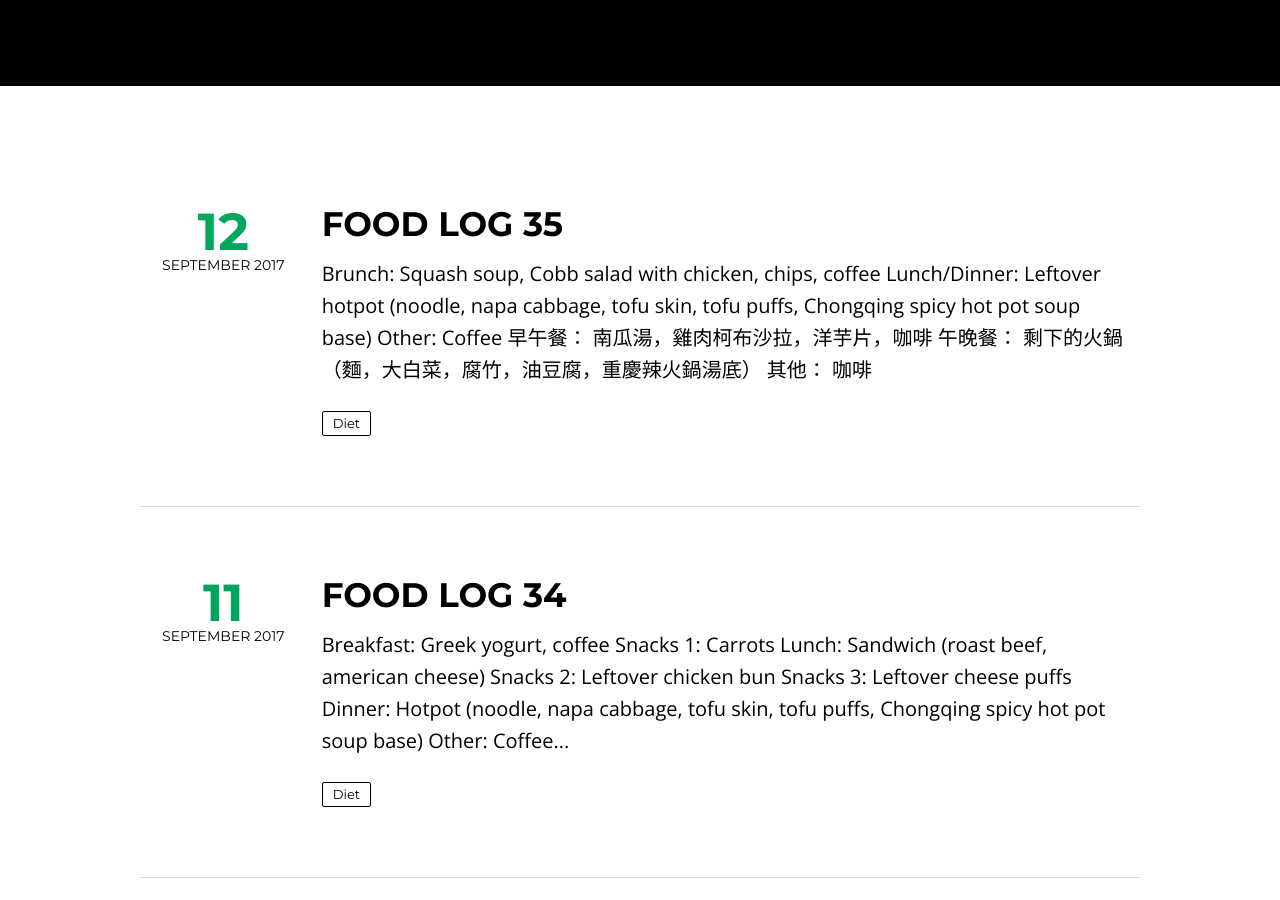
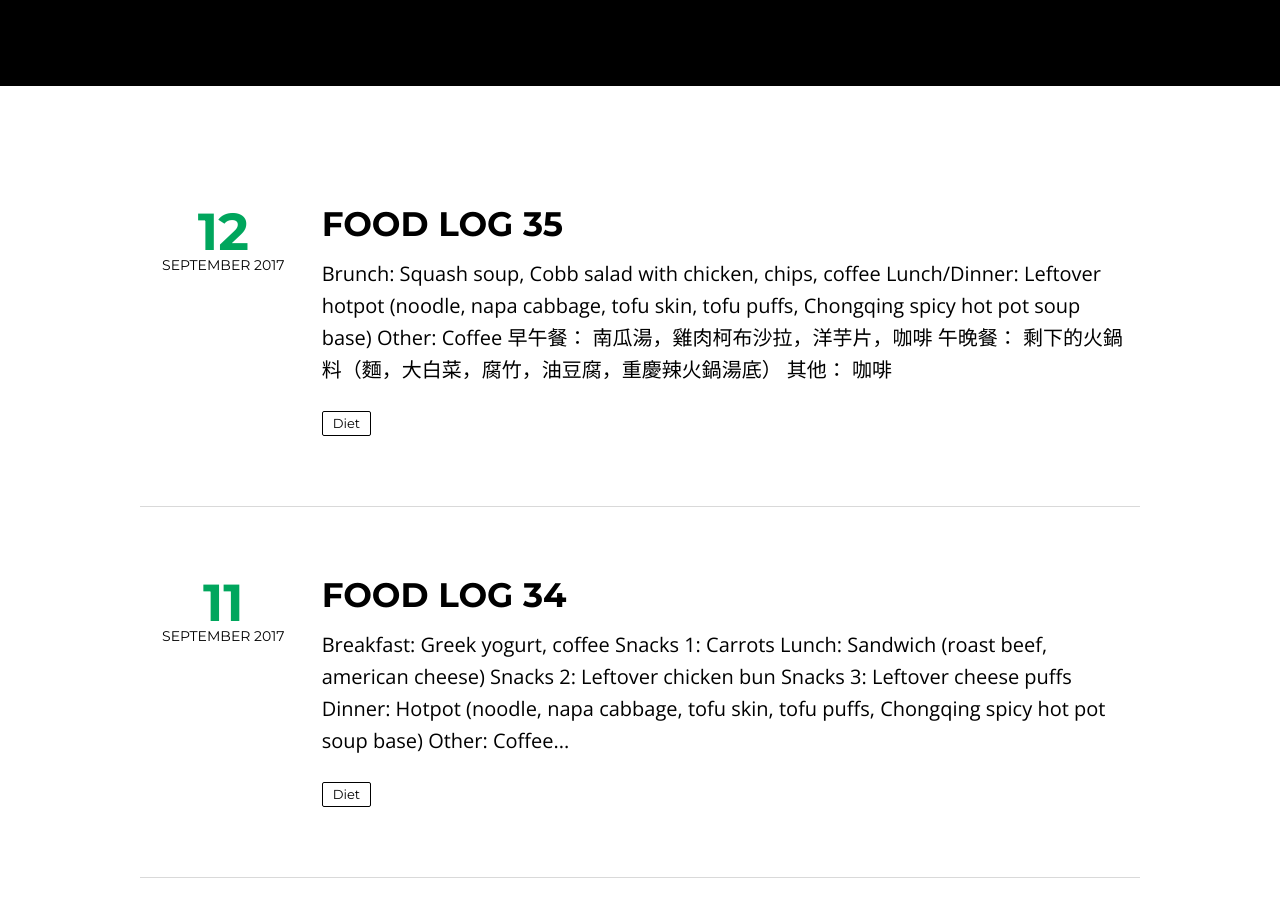
Before and after one commit to kcmlin/kcmlin.github.io, a Jekyll site: the page built from index.html, in a window 1280 px wide and 900 px high, scrolled down 438 px. Built offline with Jekyll 4.4.1, drawn with Linux system fonts in a browser that asks for light colours; nearby versions of some CDN libraries; the list of posts is cut into pages by our own code.

Commit message:
Update 2017-09-12-food35.md

```diff
--- a/_posts/2017-09-12-food35.md
+++ b/_posts/2017-09-12-food35.md
@@ -16,5 +16,5 @@ published: true
 * **Other**: Coffee
 <hr>
 * **早午餐**： 南瓜湯，雞肉柯布沙拉，洋芋片，咖啡
-* **午晚餐**： 剩下的火鍋（麵，大白菜，腐竹，油豆腐，重慶辣火鍋湯底）
+* **午晚餐**： 剩下的火鍋料（麵，大白菜，腐竹，油豆腐，重慶辣火鍋湯底）
 * **其他**： 咖啡
```
